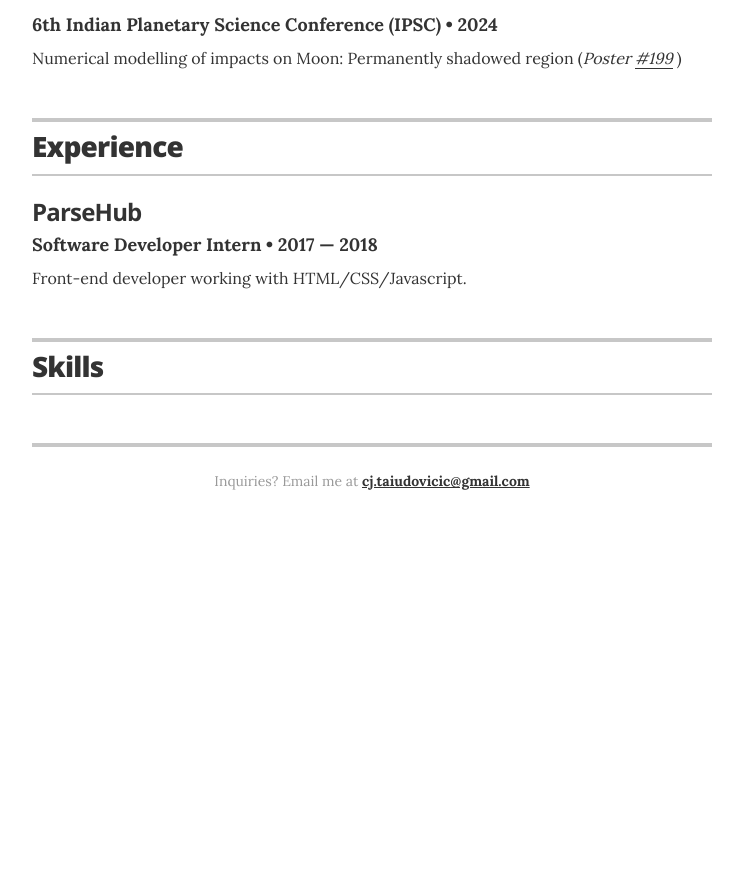
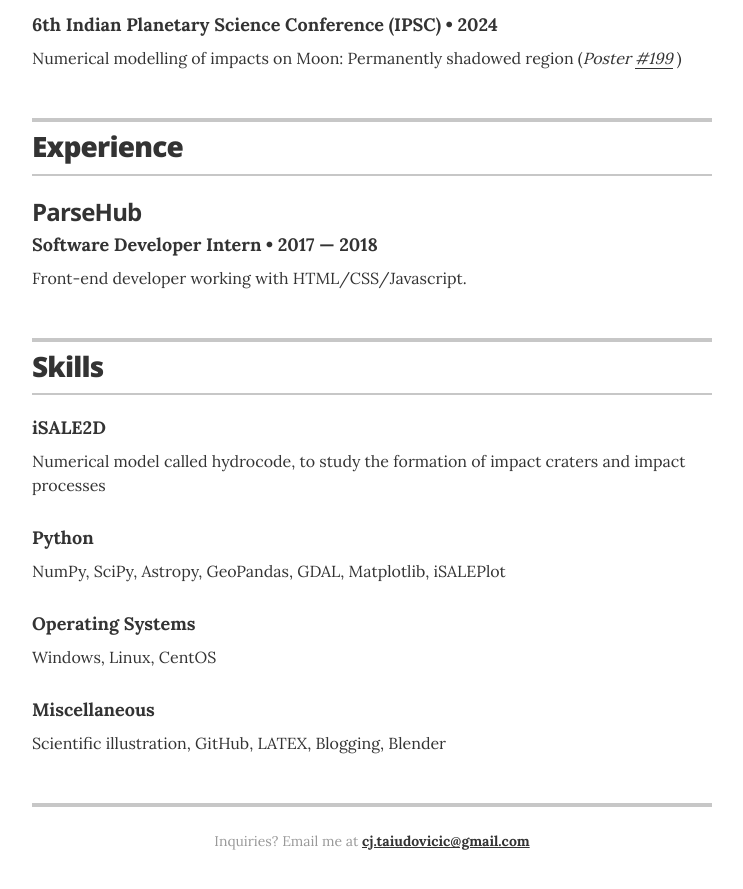
Before and after one commit to rasnv/rasnv.github.io, a Jekyll site: the page built from index.html, in a window 1280 px wide and 900 px high, scrolled down 1391 px. Shown: the top 889 px of the window, without its empty margins (268-1011 px from the left). Built offline with Jekyll 4.4.1, drawn with Linux system fonts in a browser that asks for light colours; before the commit the page ends 1931 px from its top, so only the background shows below that.

Commit message:
Update skills.yml

```diff
--- a/_data/skills.yml
+++ b/_data/skills.yml
@@ -1,6 +1,12 @@
 # Skills
-- skill:
-  description:
+- skill: iSALE2D
+  description: Numerical model called hydrocode, to study the formation of impact craters and impact processes
 
-- skill:
-  description:
+- skill: Python
+  description: NumPy, SciPy, Astropy, GeoPandas, GDAL, Matplotlib, iSALEPlot
+
+- skill: Operating Systems
+  description: Windows, Linux, CentOS
+
+- skill: Miscellaneous
+  description: Scientific illustration, GitHub, LATEX, Blogging, Blender
```
